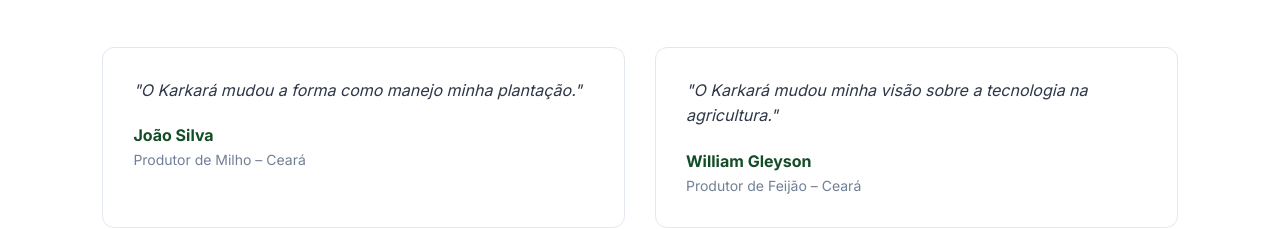
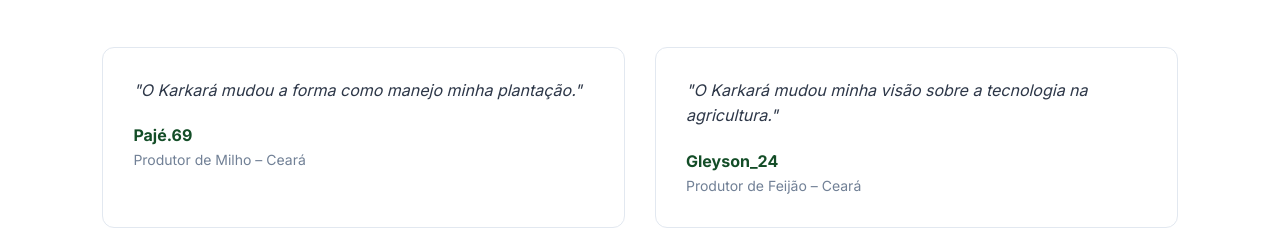
Before and after one commit to cardosomateus190210-bit/Karkara-sert-es, a plain HTML site: page index.htm in a window 1280 px wide. Shown: the part 3116-3345 px from the top of the page. Drawn offline with Linux system fonts and the light colour scheme.

Commit message:
adiciona todos os arquivos

```diff
--- a/index.htm
+++ b/index.htm
@@ -586,7 +586,7 @@ Tudo mostrado na tela fica aqui
 
 
 
-                        <strong>João Silva</strong>
+                        <strong>Pajé.69</strong>
 
                         <!--
                         strong
@@ -625,7 +625,7 @@ Tudo mostrado na tela fica aqui
 
 
 
-                        <strong>William Gleyson</strong>
+                        <strong>Gleyson_24</strong>
 
                         <!--
                         strong
```
